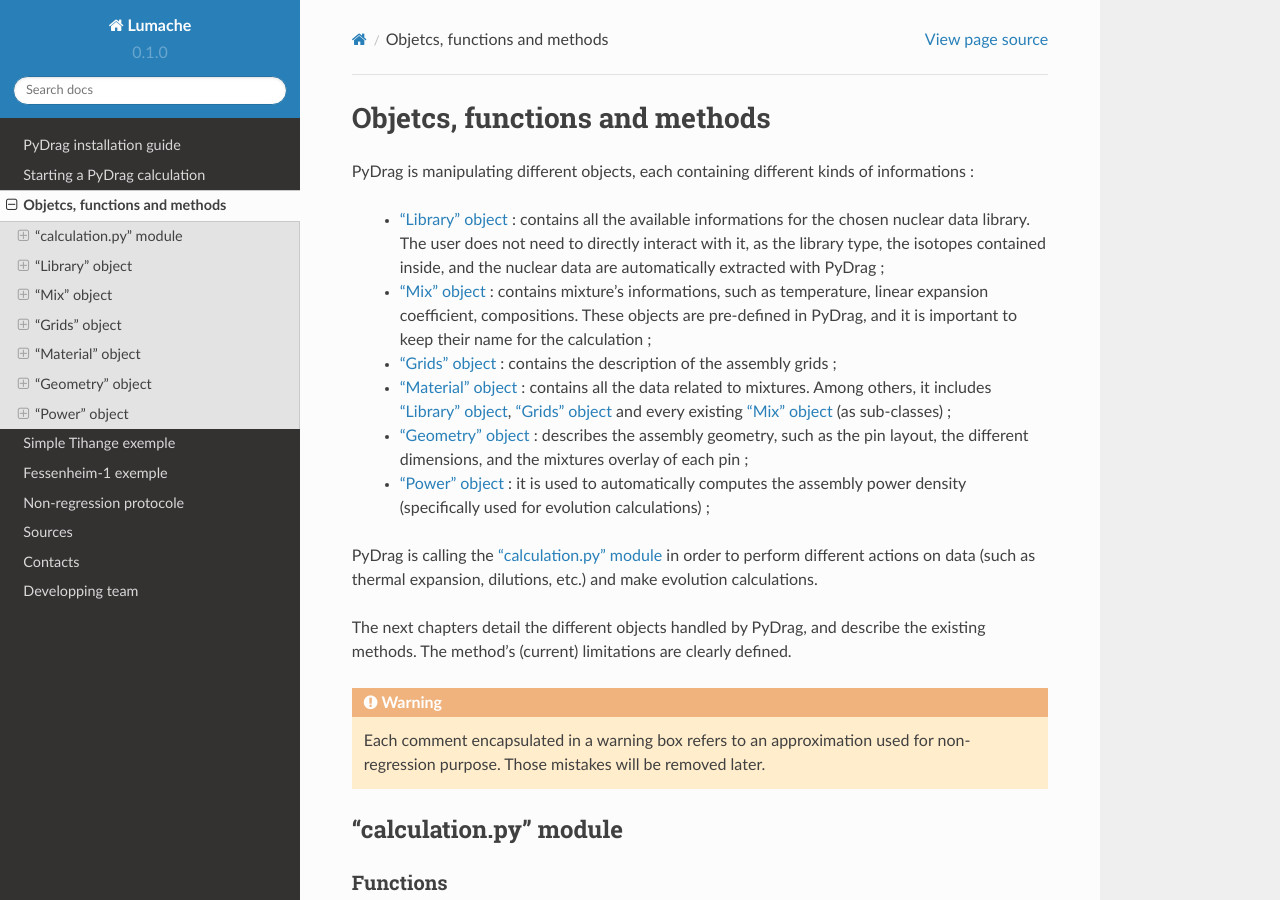
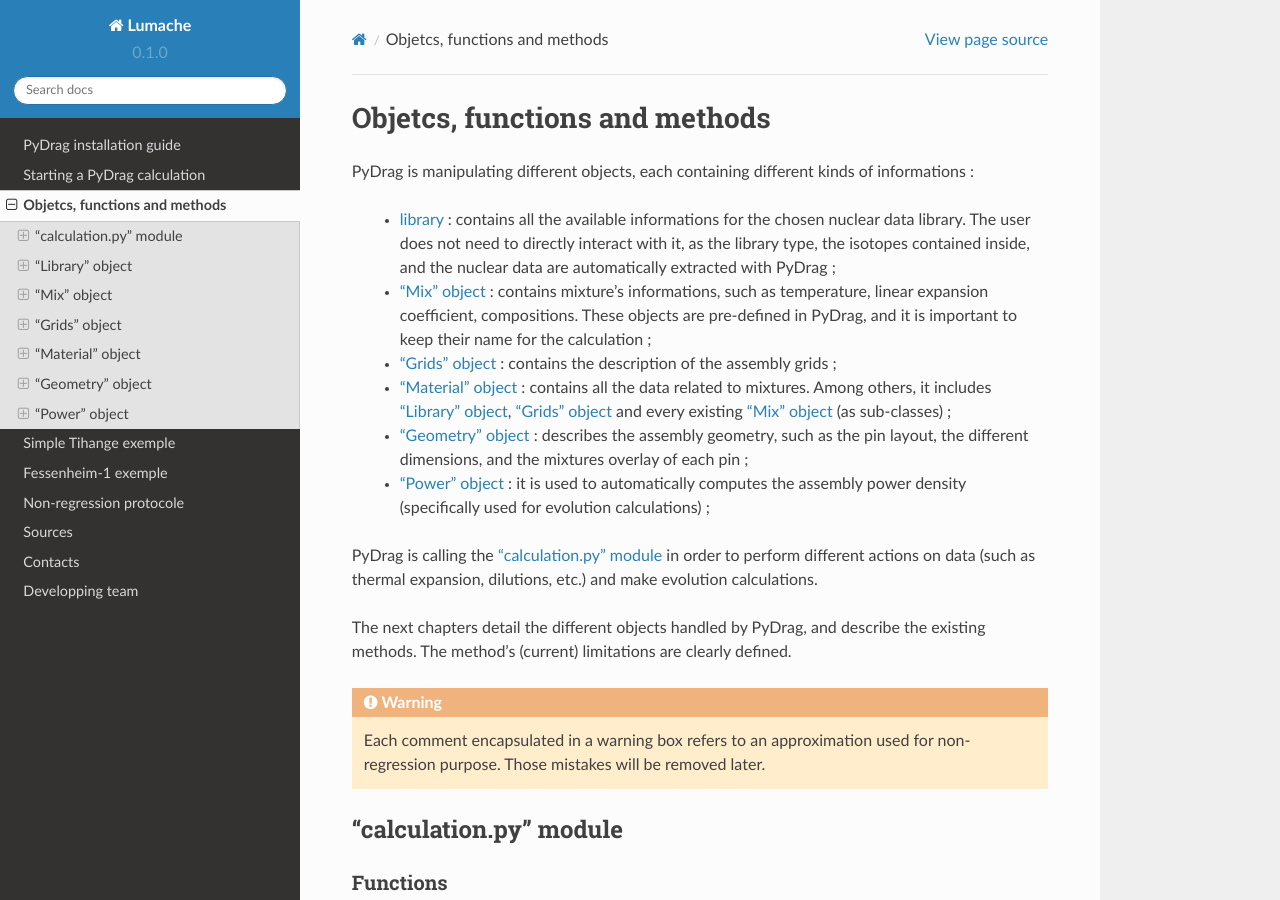
Before and after one commit to Ben105m/rtd-tutorial, a Sphinx documentation site: the page built from docs/source/functions.rst, in a window 1280 px wide and 900 px high. Built offline with Sphinx 7.4.7 and the Read the Docs theme 2.0.0, drawn with Linux system fonts in a browser that asks for light colours; part of the change alters nothing that is shown.

```diff
--- a/docs/source/functions.rst
+++ b/docs/source/functions.rst
@@ -6,7 +6,7 @@ Objetcs, functions and methods
 
 PyDrag is manipulating different objects, each containing different kinds of informations :
 
-  - :ref:`library` : contains all the available informations for the chosen nuclear data library. The user does not need to directly interact with it, as the library type, the isotopes contained inside, and the nuclear data are automatically extracted with PyDrag ;
+  - `library`_ : contains all the available informations for the chosen nuclear data library. The user does not need to directly interact with it, as the library type, the isotopes contained inside, and the nuclear data are automatically extracted with PyDrag ;
 
   -  :ref:`mix` : contains mixture's informations, such as temperature, linear expansion coefficient, compositions. These objects are pre-defined in PyDrag, and it is important to keep their name for the calculation ;
 
```
